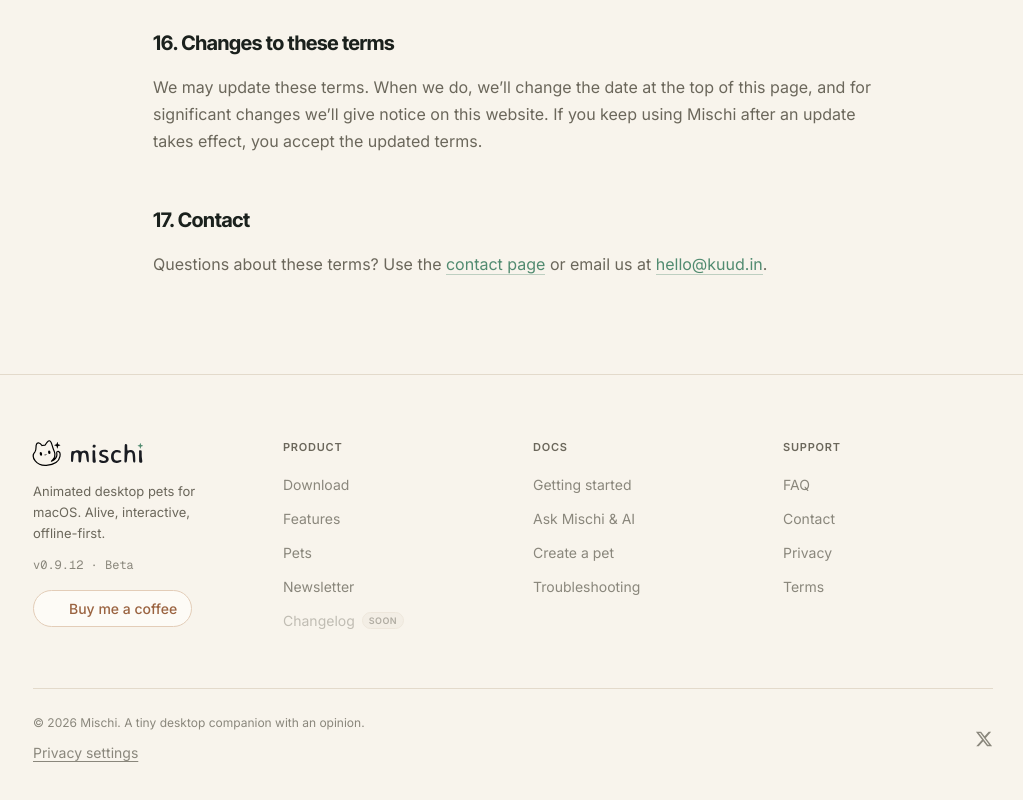
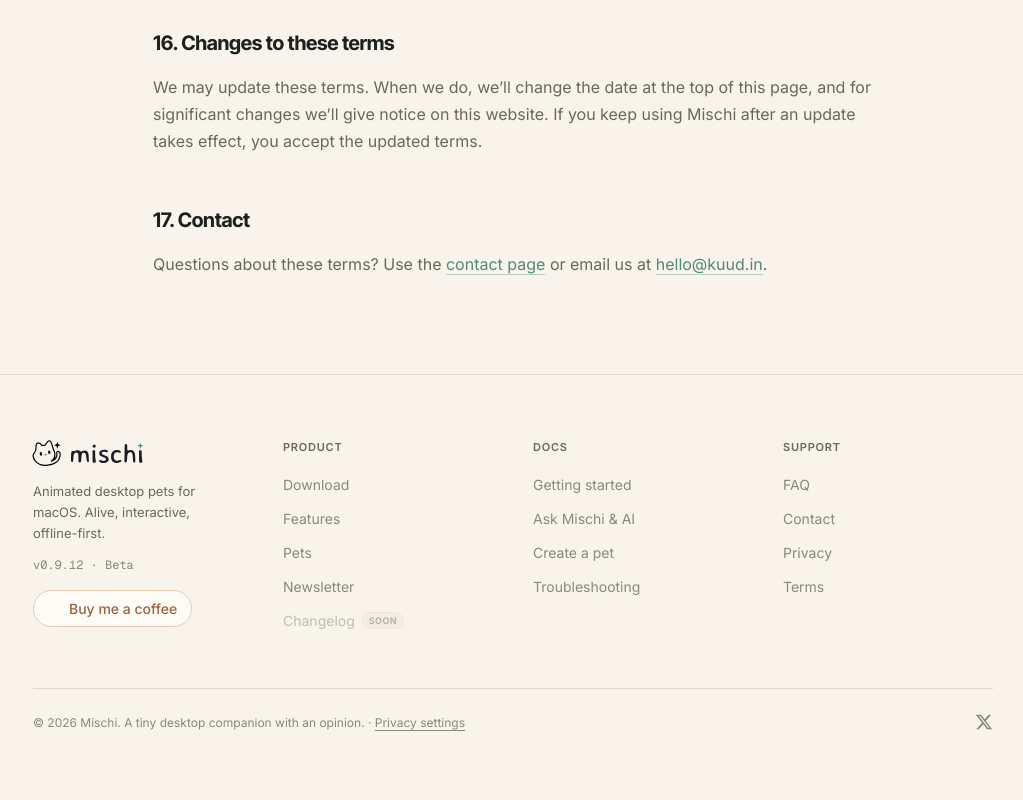
Before and after one commit to KuudAdmin/mischi-website, a Next.js app: page /terms in a window 1280 px wide. Shown: the part 4571-5371 px from the top of the page, without its empty margins (127-1150 px from the left). After the commit the page ends 5343 px from the top, so only its background shows below. Built offline with nearby package versions, Linux system fonts and the light colour scheme; no server answers; some icons are missing.

Commit message:
fix: align footer privacy settings with copyright

```diff
--- a/app/components/footer/Footer.tsx
+++ b/app/components/footer/Footer.tsx
@@ -5,6 +5,7 @@
 import { RELEASE } from '@/lib/release'
 import { ANALYTICS_CONFIGURED } from '@/lib/privacy-preferences'
 import { PrivacySettingsButton } from '../legal/PrivacyControls'
+import styles from './footer.module.css'
 
 // `soon: true` marks something not ready until launch — rendered greyed-out and
 // non-clickable with a "Soon" tag, instead of a dead link. A group can be marked
@@ -141,12 +142,10 @@
           ))}
         </div>
 
-        {/* One row at every width: the text takes the space it needs (wrapping
-            onto two lines on phones) and the icon stays beside it. */}
-        <div style={{ borderTop: '1px solid var(--color-border)', paddingTop: '24px', display: 'flex', alignItems: 'center', justifyContent: 'space-between', gap: '16px' }}>
-          <p style={{ flex: '1 1 auto', minWidth: 0, fontSize: '0.75rem', lineHeight: 1.6, color: 'var(--color-text-dim)' }}>
+        <div className={styles.bottom}>
+          <p className={styles.copyright}>
             © 2026 Mischi. A tiny desktop companion with an opinion.
-            {ANALYTICS_CONFIGURED && <span style={{ display: 'block', marginTop: '10px' }}><PrivacySettingsButton /></span>}
+            {ANALYTICS_CONFIGURED && <>{' '}<span className={styles.privacy}><span aria-hidden="true">·</span>{' '}<PrivacySettingsButton /></span></>}
           </p>
           <div style={{ display: 'flex', flex: 'none', gap: '16px' }}>
             <SocialLink href="https://x.com/ajjuism" label="Follow Mischi’s maker on X">
--- /dev/null
+++ b/app/components/footer/footer.module.css
@@ -0,0 +1,32 @@
+.bottom {
+  border-top: 1px solid var(--color-border);
+  padding-top: 24px;
+  display: flex;
+  align-items: center;
+  justify-content: space-between;
+  gap: 16px;
+}
+
+.copyright {
+  flex: 1 1 auto;
+  min-width: 0;
+  font-size: .75rem;
+  line-height: 1.6;
+  color: var(--color-text-dim);
+}
+
+.privacy {
+  display: inline-block;
+  white-space: nowrap;
+}
+
+.privacy button {
+  font-size: inherit;
+}
+
+@media (max-width: 640px) {
+  .bottom {
+    flex-direction: column;
+    text-align: center;
+  }
+}
```
